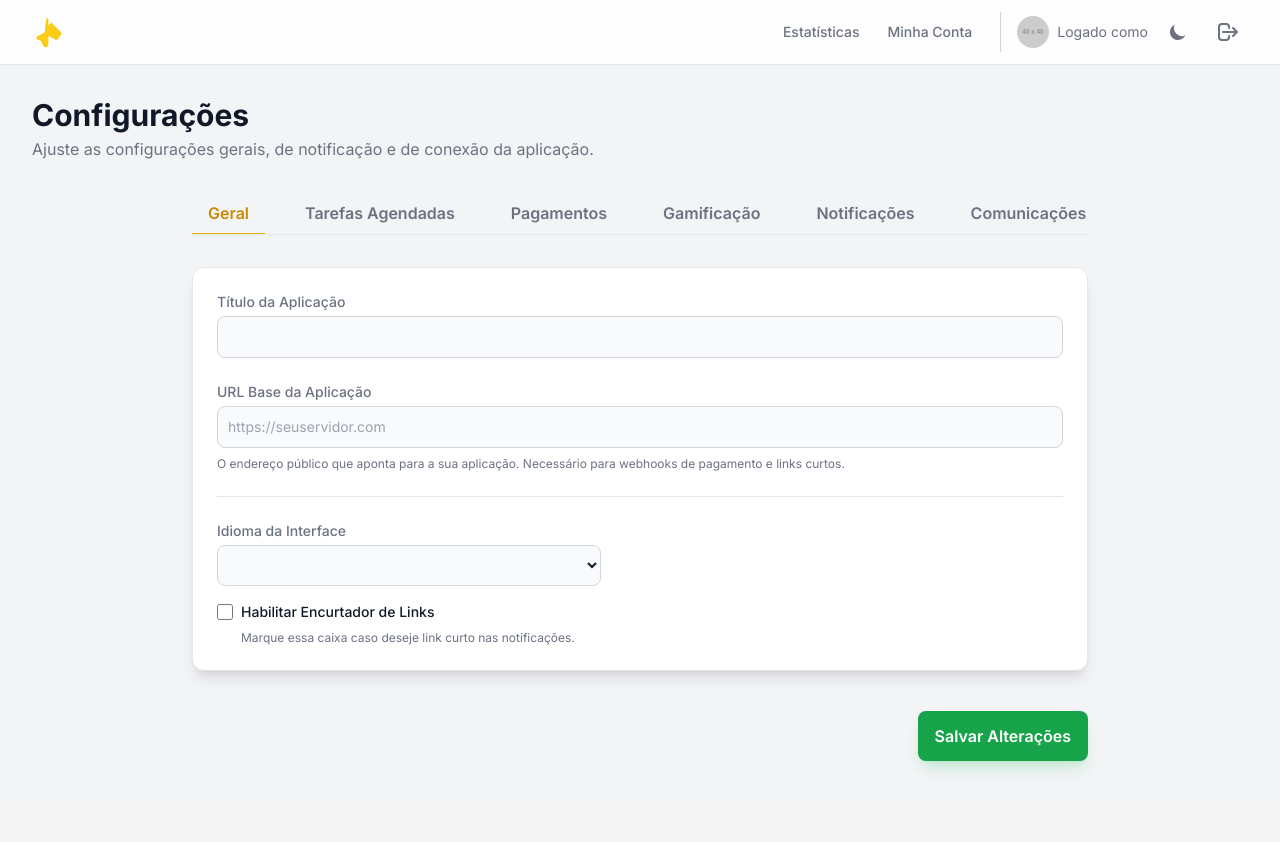
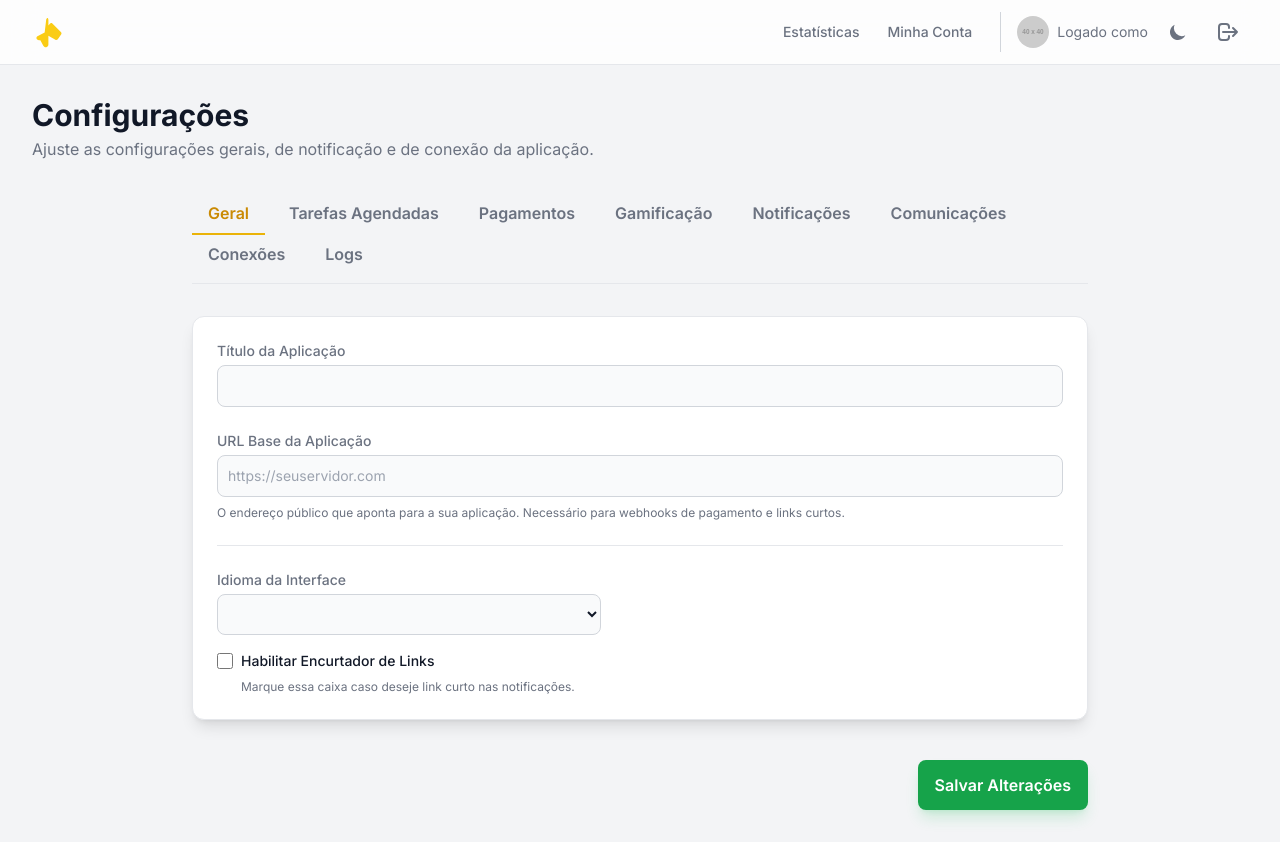
Before and after one commit to ClankJake/Painel-Plex, a Python web app: template app/templates/settings.html in a window 1280 px wide. Before the commit the page ends 773 px from the top, so only its background shows below. Run offline with Jinja, Linux system fonts and the light colour scheme; the template is opened without the code that fills it, so the values that code supplies are empty; grey boxes labelled with a size stand in for pictures from a placeholder-image service; style sheets or scripts are compiled from the project's sources; some libraries are stand-ins or nearby versions.

Commit message:
Update settings.html

```diff
--- a/app/templates/settings.html
+++ b/app/templates/settings.html
@@ -13,7 +13,7 @@
 <form id="settingsForm" class="max-w-4xl mx-auto space-y-8">
 
     <div class="border-b border-gray-200 dark:border-gray-700">
-        <nav id="main-tabs" class="flex space-x-6 overflow-x-auto no-scrollbar">
+        <nav id="main-tabs" class="flex flex-wrap gap-x-1 sm:gap-x-2 pb-2">
             <button type="button" data-tab="geral" class="tab-button active">{{ _('Geral') }}</button>
             <button type="button" data-tab="tarefas" class="tab-button">{{ _('Tarefas Agendadas') }}</button>
             <button type="button" data-tab="pagamentos" class="tab-button">{{ _('Pagamentos') }}</button>
@@ -174,7 +174,8 @@
 
                 <div class="pt-6 mt-6 border-t border-gray-200 dark:border-gray-700">
                     <div class="border-b border-gray-200 dark:border-gray-700 mb-6">
-                        <nav id="payment-provider-tabs" class="flex space-x-6 overflow-x-auto no-scrollbar">
+                        <!-- Esta barra de abas tem poucas abas, por isso mantemos o overflow-x-auto -->
+                        <nav id="payment-provider-tabs" class="flex space-x-1 sm:space-x-2 overflow-x-auto no-scrollbar">
                             <button type="button" data-subtab="EFI" class="tab-button active">Efí</button>
                             <button type="button" data-subtab="MERCADOPAGO" class="tab-button">Mercado Pago</button>
                             <button type="button" data-subtab="BPIX" class="tab-button">BPIX</button>
@@ -345,7 +346,8 @@
         <div id="tab-notificacoes" class="tab-content">
             <div class="bg-white dark:bg-gray-800/50 p-6 rounded-xl shadow-lg border border-gray-200 dark:border-gray-700">
                 <div class="border-b border-gray-200 dark:border-gray-700 mb-6">
-                     <nav id="notification-tabs" class="flex space-x-6 overflow-x-auto no-scrollbar">
+                     <!-- Esta barra de abas tem poucas abas, por isso mantemos o overflow-x-auto -->
+                     <nav id="notification-tabs" class="flex space-x-1 sm:space-x-2 overflow-x-auto no-scrollbar">
                         <button type="button" data-subtab="telegram" class="tab-button active">{{ _('Telegram') }}</button>
                         <button type="button" data-subtab="discord" class="tab-button">{{ _('Discord') }}</button>
                         <button type="button" data-subtab="webhook" class="tab-button">{{ _('Webhook') }}</button>
@@ -469,7 +471,8 @@
         <div id="tab-comunicacoes" class="tab-content">
             <div class="bg-white dark:bg-gray-800/50 p-6 rounded-xl shadow-lg border border-gray-200 dark:border-gray-700">
                 <div class="border-b border-gray-200 dark:border-gray-700 mb-6">
-                    <nav id="comunicacoes-tabs" class="flex space-x-6 overflow-x-auto no-scrollbar">
+                    <!-- Esta barra de abas tem poucas abas, por isso mantemos o overflow-x-auto -->
+                    <nav id="comunicacoes-tabs" class="flex space-x-1 sm:space-x-2 overflow-x-auto no-scrollbar">
                         <button type="button" data-subtab="bulk-messages" class="tab-button active">{{ _('Avisos em Massa') }}</button>
                         <button type="button" data-subtab="stream-control" class="tab-button">{{ _('Controlo de Streams') }}</button>
                     </nav>
```
